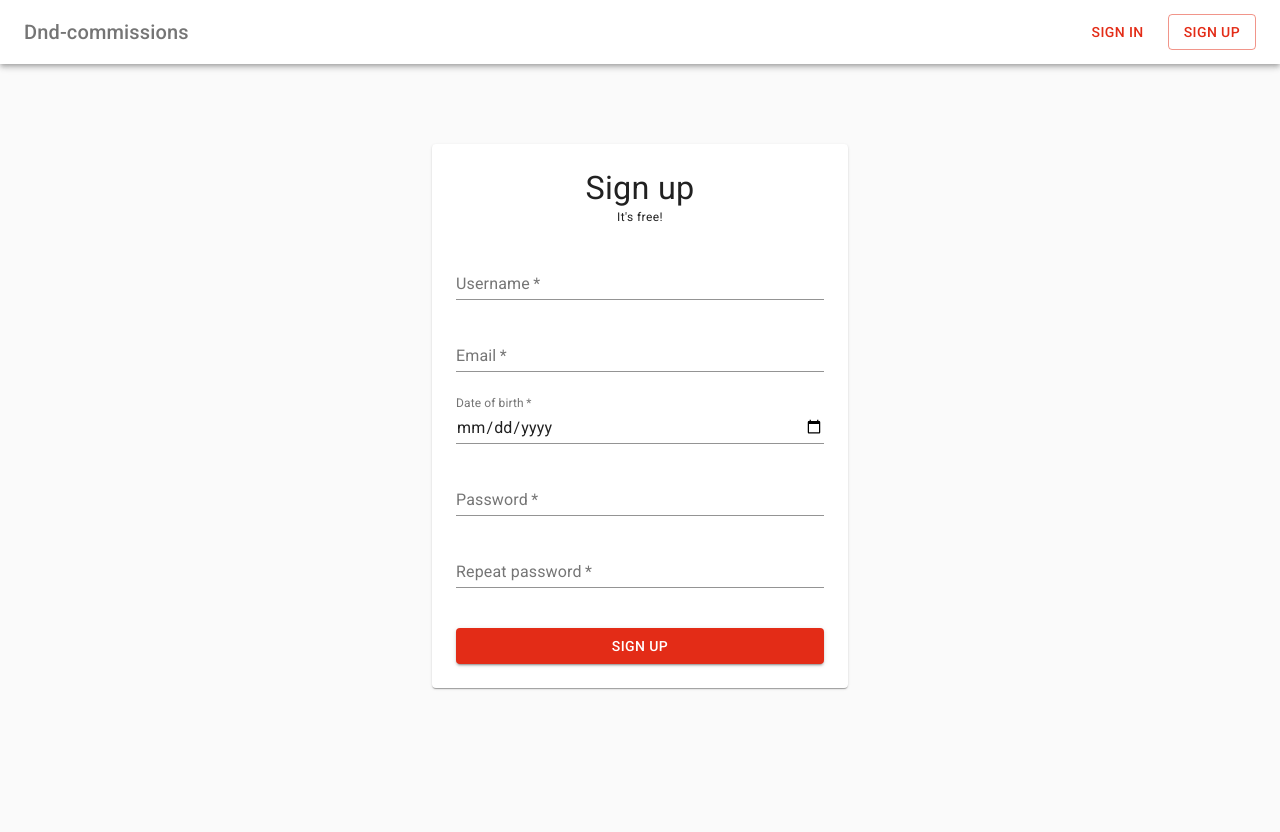
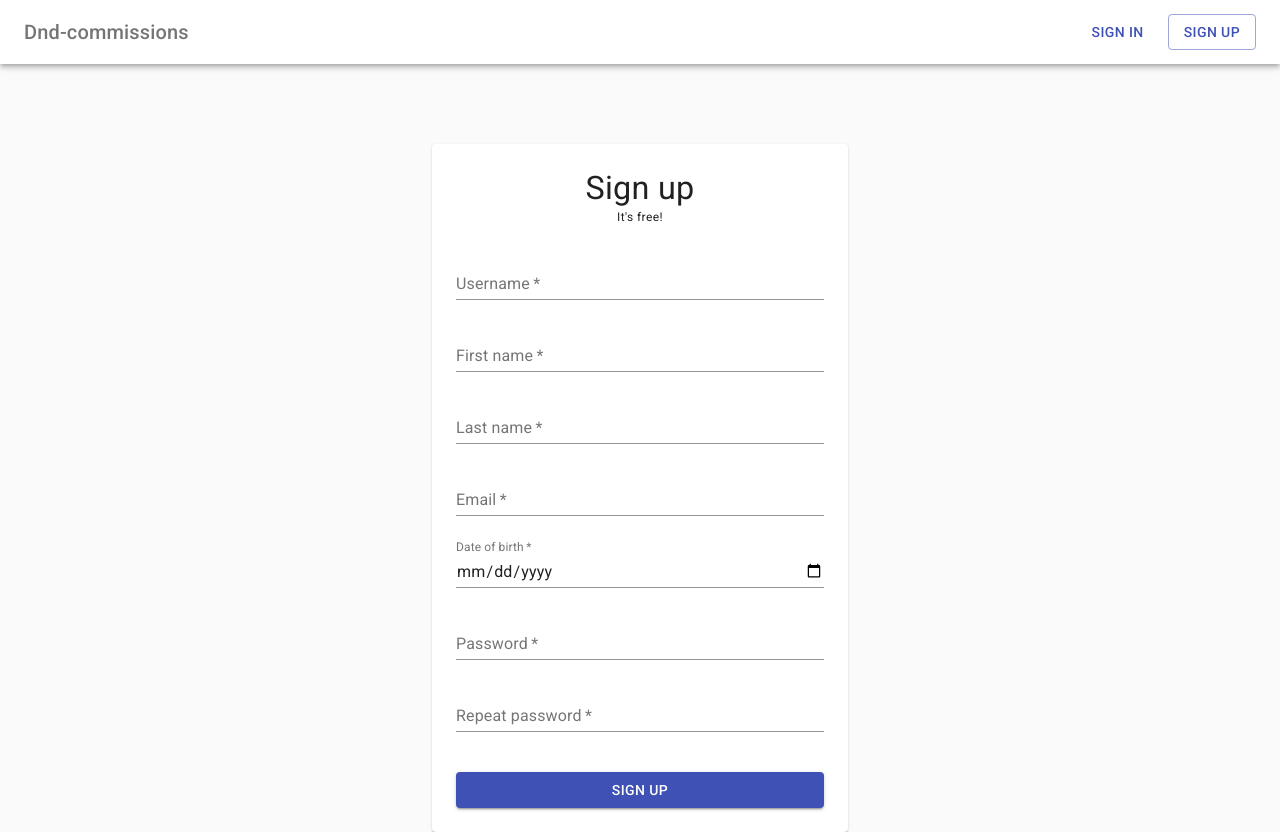
Before and after one commit to Menyten/dnd-commissions-frontend, a React (Create React App) app: page /signup in a window 1280 px wide. Before the commit the page ends 800 px from the top, so only its background shows below. Built offline with nearby package versions, Linux system fonts and the light colour scheme.

Commit message:
added validation to sign up form

```diff
--- a/package.json
+++ b/package.json
@@ -2,6 +2,7 @@
   "name": "dnd-commissions-frontend",
   "version": "0.1.0",
   "private": true,
+  "proxy": "http://localhost:3001",
   "dependencies": {
     "@material-ui/core": "^4.9.14",
     "@material-ui/icons": "^4.9.1",
@@ -10,6 +11,7 @@
     "@testing-library/user-event": "^7.1.2",
     "react": "^16.13.1",
     "react-dom": "^16.13.1",
+    "react-hook-form": "^5.7.2",
     "react-router-dom": "^5.2.0",
     "react-scripts": "3.4.1"
   },
--- a/src/components/common/navbar/NavBar.js
+++ b/src/components/common/navbar/NavBar.js
@@ -6,6 +6,7 @@ import {
   Button,
   Typography
 } from '@material-ui/core';
+import { Link } from 'react-router-dom';
 
 import navbarStyles from '../../../styles/start/navbar/navbarStyles';
 
@@ -19,8 +20,9 @@ const NavBar = () => {
           <Typography
             className={classes.title}
             variant="h6"
-            component="h1"
             color="textSecondary"
+            component={Link}
+            to="/"
           >
             Dnd-commissions
           </Typography>
@@ -29,7 +31,8 @@ const NavBar = () => {
             className={classes.button}
             variant="outlined"
             color="primary"
-            component="a"
+            component={Link}
+            to="/signup"
           >
             Sign up
           </Button>
--- a/src/styles/start/navbar/navbarStyles.js
+++ b/src/styles/start/navbar/navbarStyles.js
@@ -5,7 +5,8 @@ const useStyles = makeStyles(theme => ({
     backgroundColor: '#fff'
   },
   title: {
-    flexGrow: 1
+    flexGrow: 1,
+    textDecoration: 'none'
   },
   button: {
     marginLeft: theme.spacing(2)
--- a/src/theme.js
+++ b/src/theme.js
@@ -2,10 +2,10 @@ import { createMuiTheme, responsiveFontSizes } from '@material-ui/core/styles';
 
 export default responsiveFontSizes(
   createMuiTheme({
-    palette: {
-      primary: {
-        main: '#E32C17'
-      }
-    }
+    // palette: {
+    //   primary: {
+    //     main: '#E32C17'
+    //   }
+    // }
   })
 );
--- /dev/null
+++ b/src/utils/fetchy.js
@@ -0,0 +1,32 @@
+const request = async (url, method = 'GET', payload = undefined) => {
+  const API_URL = '/graphql';
+
+  const options = {
+    method,
+    body: JSON.stringify(payload),
+    headers: {
+      'Access-Control-Allow-Credentials': true,
+      'Content-Type': 'application/json',
+      Accept: 'application/json'
+    },
+    credentials: 'include'
+  };
+
+  try {
+    const result = await fetch(`${API_URL}${url}`, options);
+    return result;
+  } catch (err) {
+    console.error(`API call failed: ${err}`);
+    return err;
+  }
+};
+
+export const fetchy = {
+  get: async url => await request(url),
+
+  post: async (url, payload) => await request(url, 'POST', payload),
+
+  put: async (url, payload) => await request(url, 'PUT', payload),
+
+  delete: async url => await request(url, 'DELETE')
+};
--- a/src/views/signup/SignUp.js
+++ b/src/views/signup/SignUp.js
@@ -1,4 +1,5 @@
 import React from 'react';
+import { useForm } from 'react-hook-form';
 import {
   Container,
   Grid,
@@ -11,14 +12,65 @@ import {
 import signupStyles from '../../styles/signup/signupStyles';
 import NavBar from '../../components/common/navbar/NavBar';
 
+import { fetchy } from '../../utils/fetchy';
+
 const SignUp = () => {
+  const { register, handleSubmit, errors, watch } = useForm();
   const classes = signupStyles();
+
+  const query = /* GraphQL */ `
+    mutation(
+      $username: String!
+      $firstname: String!
+      $lastname: String!
+      $email: String!
+      $password: String!
+      $age: String!
+    ) {
+      createAccount(
+        accountInput: {
+          username: $username
+          firstname: $firstname
+          lastname: $lastname
+          email: $email
+          password: $password
+          age: $age
+        }
+      )
+    }
+  `;
+
+  const onSubmit = async values => {
+    const res = await fetchy.post('', {
+      query,
+      variables: {
+        ...values
+      }
+    });
+    console.log(await res.json());
+  };
+
+  const handleFieldErrorMessages = name => {
+    if (errors[name] && errors[name].type === 'required')
+      return 'This field is required';
+    if (errors[name] && errors[name].type === 'minLength')
+      return 'Username must be a minimum of 8 characters.';
+    if (errors[name] && errors[name].type === 'pattern')
+      return 'Incorrect email address.';
+    if (errors[name] && errors[name].type === 'validate')
+      return 'Must be the same as password';
+  };
 
   return (
     <>
       <NavBar />
       <Container>
-        <Paper className={classes.root} component="form">
+        <Paper
+          className={classes.root}
+          component="form"
+          noValidate
+          onSubmit={handleSubmit(onSubmit)}
+        >
           <Grid container spacing={3}>
             <Grid item xs={12}>
               <Typography align="center" variant="h4">
@@ -29,28 +81,106 @@ const SignUp = () => {
               </Typography>
             </Grid>
             <Grid item xs={12}>
-              <TextField label="Username" required fullWidth />
+              <TextField
+                label="Username"
+                name="username"
+                required
+                fullWidth
+                error={!!handleFieldErrorMessages('username')}
+                helperText={handleFieldErrorMessages('username')}
+                inputRef={register({
+                  required: true
+                })}
+              />
             </Grid>
             <Grid item xs={12}>
-              <TextField label="Email" required fullWidth />
+              <TextField
+                label="First name"
+                name="firstname"
+                required
+                fullWidth
+                error={!!handleFieldErrorMessages('firstname')}
+                helperText={handleFieldErrorMessages('firstname')}
+                inputRef={register({
+                  required: true
+                })}
+              />
+            </Grid>
+            <Grid item xs={12}>
+              <TextField
+                label="Last name"
+                name="lastname"
+                required
+                fullWidth
+                error={!!handleFieldErrorMessages('lastname')}
+                helperText={handleFieldErrorMessages('lastname')}
+                inputRef={register({
+                  required: true
+                })}
+              />
+            </Grid>
+            <Grid item xs={12}>
+              <TextField
+                type="email"
+                label="Email"
+                name="email"
+                required
+                fullWidth
+                error={!!handleFieldErrorMessages('email')}
+                helperText={handleFieldErrorMessages('email')}
+                inputRef={register({
+                  required: true,
+                  pattern: /[a-z0-9!#$%&'*+/=?^_`{|}~-]+(?:\.[a-z0-9!#$%&'*+/=?^_`{|}~-]+)*@(?:[a-z0-9](?:[a-z0-9-]*[a-z0-9])?\.)+[a-z0-9](?:[a-z0-9-]*[a-z0-9])?/g
+                })}
+              />
             </Grid>
             <Grid item xs={12}>
               <TextField
                 type="date"
+                label="Date of birth"
+                name="age"
                 InputLabelProps={{ shrink: true }}
-                label="Date of birth"
                 required
                 fullWidth
+                error={!!handleFieldErrorMessages('age')}
+                helperText={handleFieldErrorMessages('age')}
+                inputRef={register({
+                  required: true
+                })}
               />
             </Grid>
             <Grid item xs={12}>
-              <TextField label="Password" required fullWidth />
+              <TextField
+                type="password"
+                label="Password"
+                name="password"
+                required
+                fullWidth
+                error={!!handleFieldErrorMessages('password')}
+                helperText={handleFieldErrorMessages('password')}
+                inputRef={register({
+                  required: true,
+                  minLength: 8
+                })}
+              />
             </Grid>
             <Grid item xs={12}>
-              <TextField label="Repeat password" required fullWidth />
+              <TextField
+                type="password"
+                label="Repeat password"
+                name="passwordRepeat"
+                required
+                fullWidth
+                error={!!handleFieldErrorMessages('passwordRepeat')}
+                helperText={handleFieldErrorMessages('passwordRepeat')}
+                inputRef={register({
+                  validate: value => value === watch('password')
+                })}
+              />
             </Grid>
             <Grid item xs={12}>
               <Button
+                type="submit"
                 className={classes.button}
                 variant="contained"
                 color="primary"
```
Also changed, not shown: 1 other file (tests, documents, lock files or other folders).
